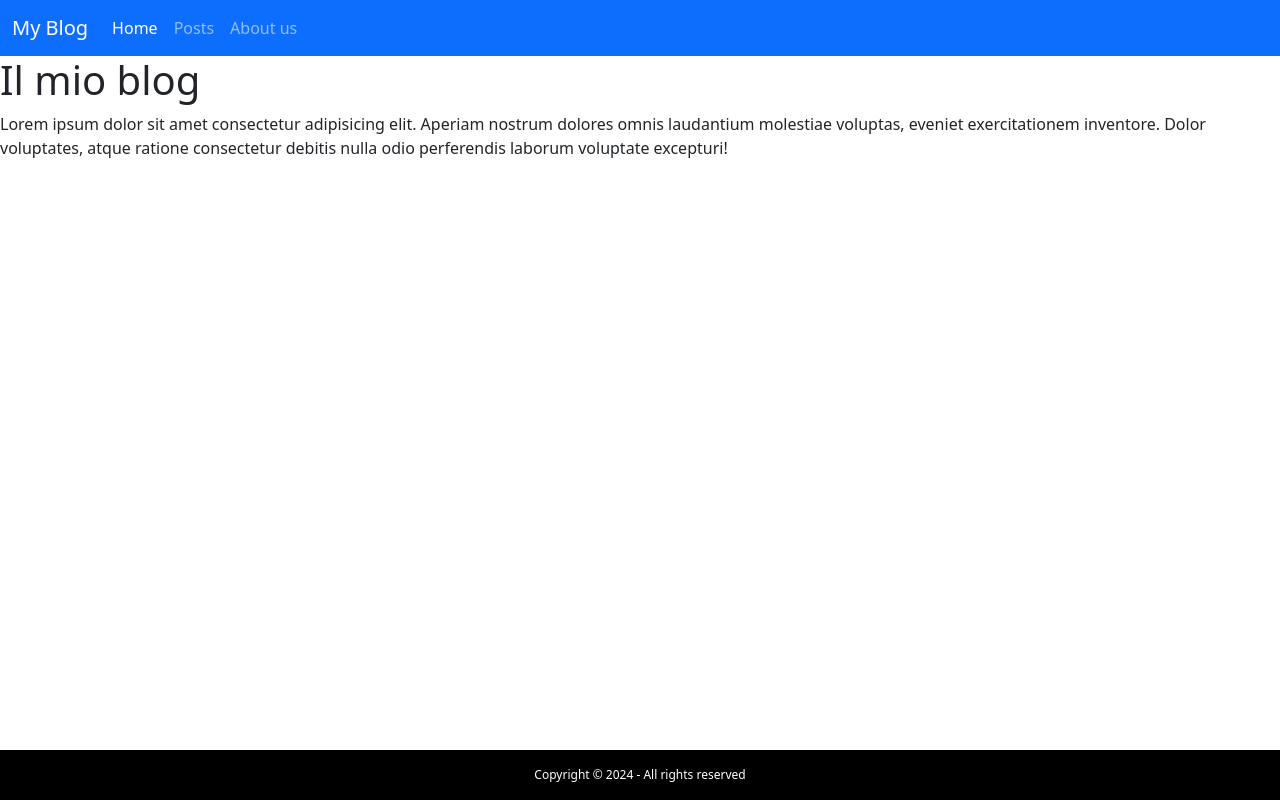
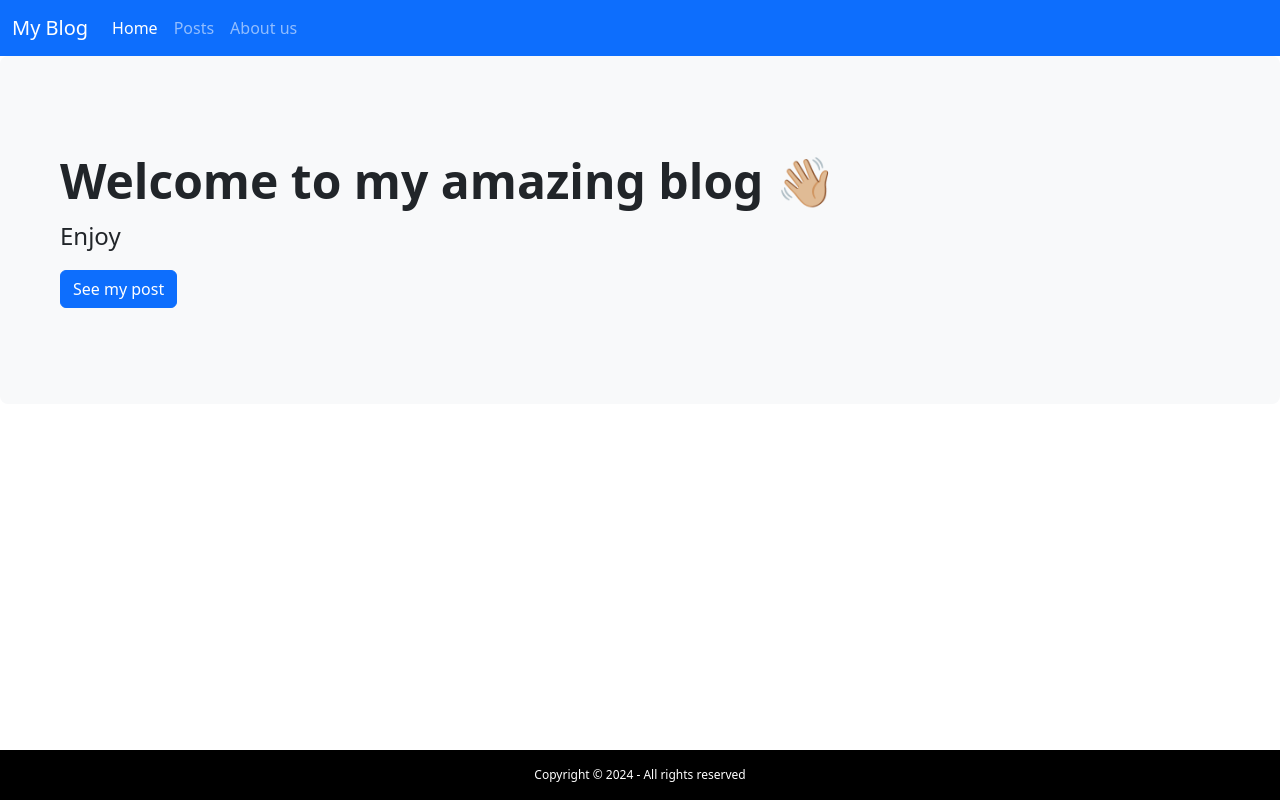
Before and after one commit to francescopiscaglia/react-router, a React (Vite) app: page / in a window 1280 px wide. Built offline with nearby package versions, Linux system fonts and the light colour scheme.

Commit message:
add jumbotron

```diff
--- a/src/pages/HomePage.jsx
+++ b/src/pages/HomePage.jsx
@@ -1,9 +1,21 @@
+import { Link } from "react-router-dom";
+
 export default function HomePage() {
     return (
         <>
-            <h1>Il mio blog</h1>
+            <div className="p-5 mb-4 bg-light rounded-3">
+                <div className="container-fluid py-5">
+                    <h1 className="display-5 fw-bold">Welcome to my amazing blog 👋🏼</h1>
+                    <p className="col-md-8 fs-4">
+                        Enjoy
+                    </p>
 
-            <p>Lorem ipsum dolor sit amet consectetur adipisicing elit. Aperiam nostrum dolores omnis laudantium molestiae voluptas, eveniet exercitationem inventore. Dolor voluptates, atque ratione consectetur debitis nulla odio perferendis laborum voluptate excepturi!</p>
+                    <Link to={"/posts"} className="btn btn-primary">
+                        See my post
+                    </Link>
+                </div>
+            </div>
+
         </>
 
     );
```
Also changed, not shown: src/pages/PostPage.jsx (+4 -5 lines).
